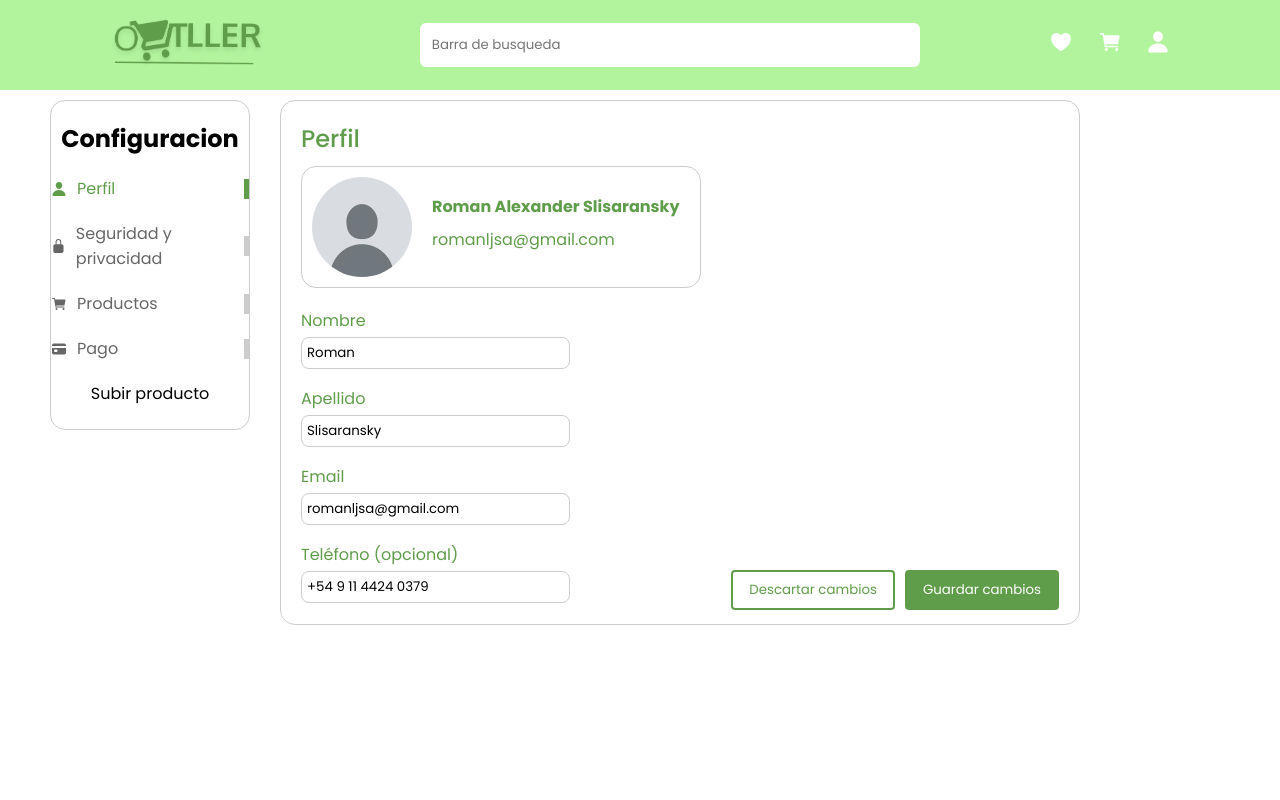
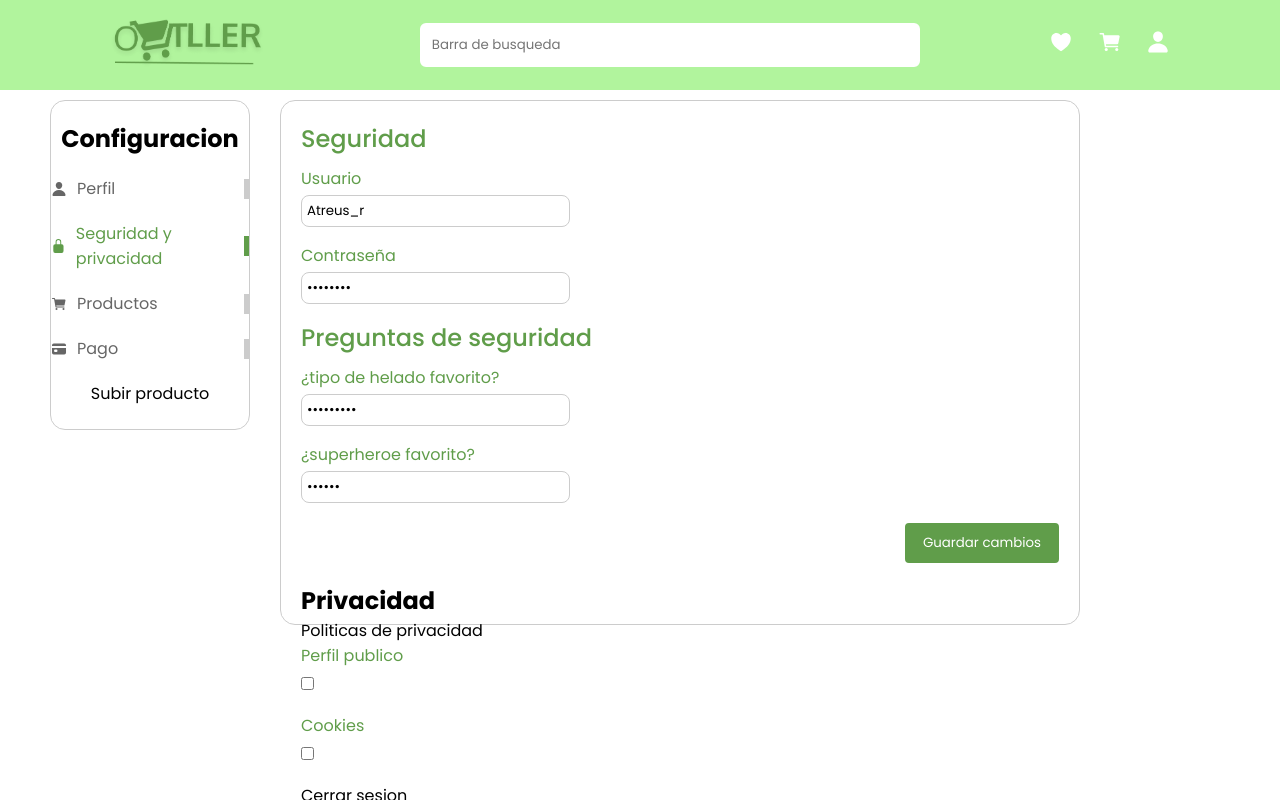
Before and after one commit to ATREUSR/Proyecto-2023, a PHP site: page /Perfil.html in a window 1280 px wide. Run offline with PHP 8.4, Linux system fonts and the light colour scheme.

Commit message:
feat: continue with settings

```diff
--- a/Frontend/Perfil/Perfil.css
+++ b/Frontend/Perfil/Perfil.css
@@ -247,7 +247,6 @@ body{
     bottom: 50px;
     display: flex;
     justify-content: flex-end;
-
 }
 
 .discard-changes-button button {
@@ -284,3 +283,81 @@ input[type="file"]::file-selector-button {
 input[type="file"]::file-selector-button:hover {
     background-color: #f3f4f6;
 }
+
+
+#security-content {
+    position: fixed;
+    top: 0;
+    right: 200px;
+    margin-top: 100px;
+    background-color: #fff;
+    border: 1px solid #ccc;
+    padding: 20px;
+    border-radius: 15px;
+    width: 800px;
+    height: 525px;
+    display: flex;
+    flex-direction: column;
+}
+
+.security h2 {
+    color: #609D4A;
+    font-size: 24px;
+    font-weight: 500;
+    margin-bottom: 10px;
+}
+
+.security h3 {
+    color: #609D4A;
+    font-size: 24px;
+    font-weight: 500;
+    margin-bottom: 10px;
+}
+
+.security-box {
+    display: flex;
+    flex-direction: column;
+}
+
+.security-form {
+    display: flex;
+    flex-direction: column;
+}
+
+.input-box-security {
+    margin-bottom: 16px;
+}
+
+.input-box-security label {
+    display: block;
+    color: #609D4A;
+    margin-bottom: 4px;
+}
+
+.input-box-security input {
+    padding: 5px;
+    border: 1px solid #ccc;
+    border-radius: 8px;
+}
+
+.privacy-form{
+    display: flex;
+    flex-direction: column;
+    justify-content: flex-end;
+    margin-top: 20px;
+}
+
+.save-changes {
+    display: flex;
+    justify-content: flex-end;
+    margin-top: 20px;
+}
+
+.save-changes button {
+    border: 2px solid #609D4A;
+    background-color: #609D4A;
+    color: #fff;
+    padding: 8px 16px;
+    border-radius: 4px;
+    cursor: pointer;
+}
--- a/Frontend/Perfil/Perfil.html
+++ b/Frontend/Perfil/Perfil.html
@@ -73,28 +73,29 @@
         <div class="security-privacy">
             <div class="security">
                 <h2>Seguridad</h2>
+                <div class="security-box">
                     <div class="security-form">
                         <form>
-                        <div class="input-box-privacy">
-                            <label>Usuario</label>
-                            <input type="text" required>
+                            <div class="input-box-security">
+                                <label for="user_id">Usuario</label>
+                                <input type="text" name="user" id="user_id" value="Atreus_r" required>
                             </div>
 
-                        <div class="input-box-privacy">
-                            <label>Contraseña</label>
-                            <input type="password" required >
+                            <div class="input-box-security">
+                                <label for="password_id" >Contraseña</label>
+                                <input type="password" name="password" id="password_id" value="yeahyeah" required >
                             </div>
 
                             <h3>Preguntas de seguridad</h3>
 
-                        <div class="input-box-privacy">
-                            <label>¿tipo de helado favorito?</label>
-                            <input type="password" required >
+                            <div class="input-box-security">
+                                <label for="ice_cream_quest_id" >¿tipo de helado favorito?</label>
+                                <input type="password" name="Ice-cream" id="ice_cream_quest_id" value="chocolate" required>
                             </div>
 
-                        <div class="input-box-privacy">
-                            <label>¿superheroe favorito?</label>
-                            <input type="password" required >
+                            <div class="input-box-security">
+                                <label for="superhero_quest_id" >¿superheroe favorito?</label>
+                                <input type="password" name="superhero" id="superhero_quest_id" value="batman" required>
                             </div>
 
                             <div class="save-changes">
@@ -102,19 +103,26 @@
                             </div>
                         </form>
                     </div>
+                </div>
+            </div>
 
+                <div class="privacy-form">
                     <h2>Privacidad</h2>
-                <div class="privacy-form">
+                    <div class="privacy-agreement">
+                        <a>Politicas de privacidad</a>
+                    </div>
+                    <div class="input-box-security">
                         <label>Perfil publico</label>
                         <input type="checkbox">
                     </div>
 
-                <div class="privacy-form">
+                    <div class="input-box-security">
                         <label>Cookies</label>
                         <input type="checkbox">
                     </div>
 
-                <a>Cerrar sesion</a>
+                    <div class="log-out"><a>Cerrar sesion</a></div>
+
                 </div>
         </div>
     </security>
--- a/Frontend/Perfil/Perfil.js
+++ b/Frontend/Perfil/Perfil.js
@@ -2,9 +2,9 @@ document.addEventListener("DOMContentLoaded", function () {
     const settingOptions = document.querySelectorAll(".setting-option");
     const settingContents = document.querySelectorAll(".setting-content");
 
-    settingOptions[0].classList.add("active");
+    settingOptions[1].classList.add("active");
 
-    settingContents[0].classList.add("active");
+    settingContents[1].classList.add("active");
 
     settingOptions.forEach((option, index) => {
         option.addEventListener("click", () => {
--- a/Frontend/Publicacion/publicacion.js
+++ b/Frontend/Publicacion/publicacion.js
@@ -4,6 +4,12 @@ const addToCartButton = document.querySelector('.add-to-cart-button');
 // Agrega un evento de clic al botón "Añadir al carrito"
 addToCartButton.addEventListener('click', addToCart);
 
+function changeImage(event) {
+    if (event.target.tagName === 'IMG') {
+        var mainImage = document.querySelector('.image img');
+        mainImage.src = event.target.src;
+    }
+}
 
 
 // Función para manejar el evento de clic en "Añadir al carrito"
```
Lines whose indentation alone changed are shown as unchanged.
